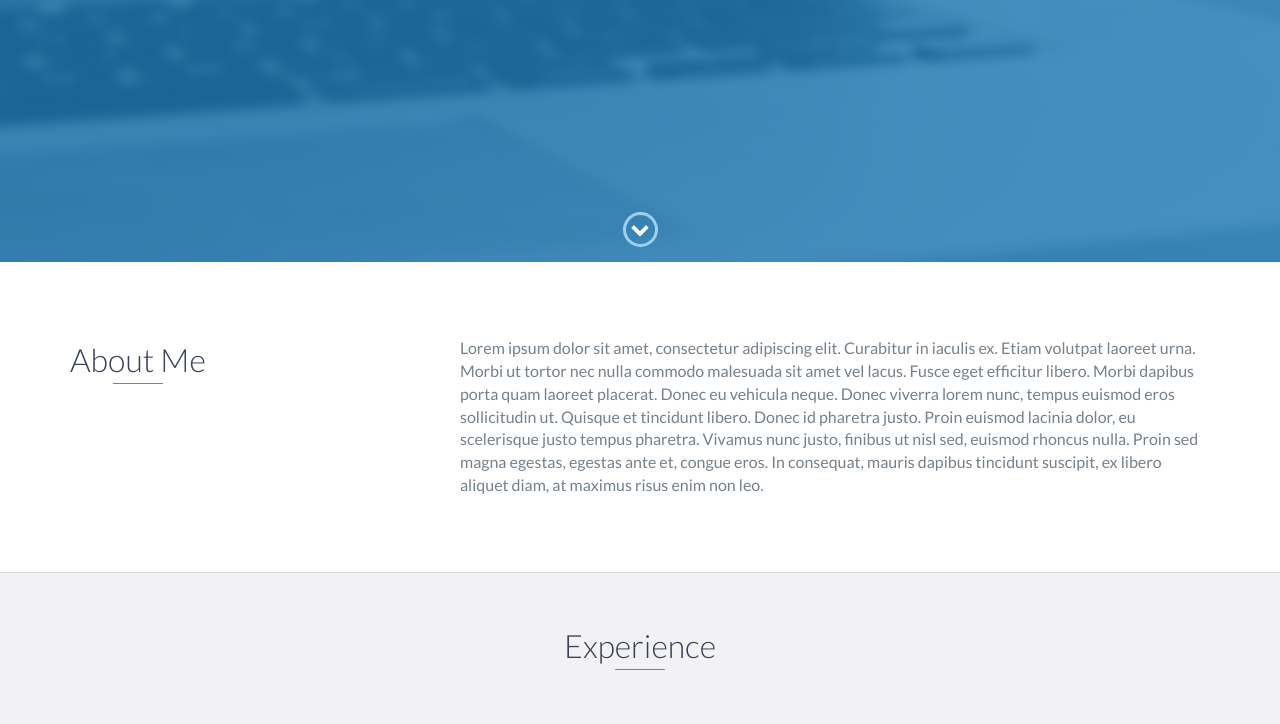
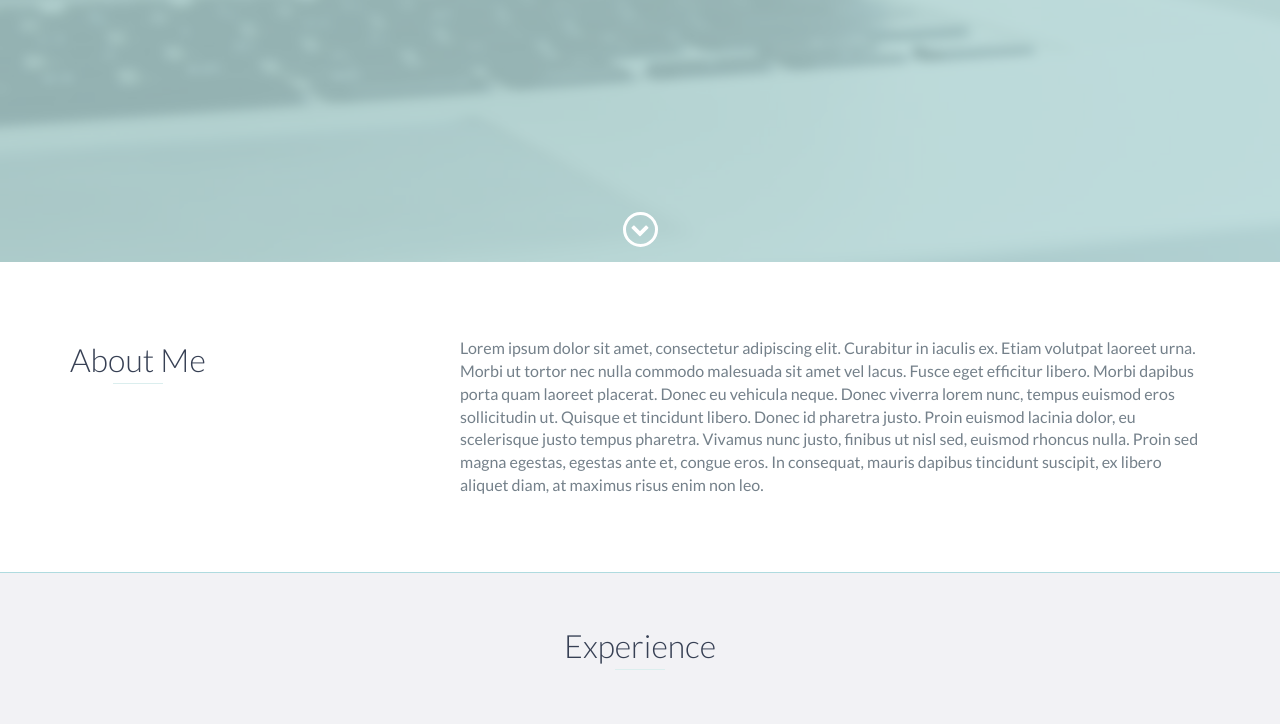
Before and after one commit to hDoubleE/hDoubleE.github.io, a website: page index.html in a window 1280 px wide. Shown: the part 538-1262 px from the top of the page. Drawn offline with nearby package versions, Linux system fonts and the light colour scheme; files that its build step writes are made by us from their sources.

Commit message:
css color

```diff
--- a/scss/styles.scss
+++ b/scss/styles.scss
@@ -34,7 +34,7 @@
 */
 
 // Define base and accent colors
-$base-color: #3498db;
+$base-color: #dbeeee;
 $base-color-hover: darken($base-color, 10%);
 
 // Define background colors
@@ -42,7 +42,7 @@ $background: #fff;
 $background-alt: #f2f2f5;
 
 // Define border colors
-$border: #dcd9d9;
+$border: #afdbdf;
 
 // Define text colors
 $heading: #374054;
```
